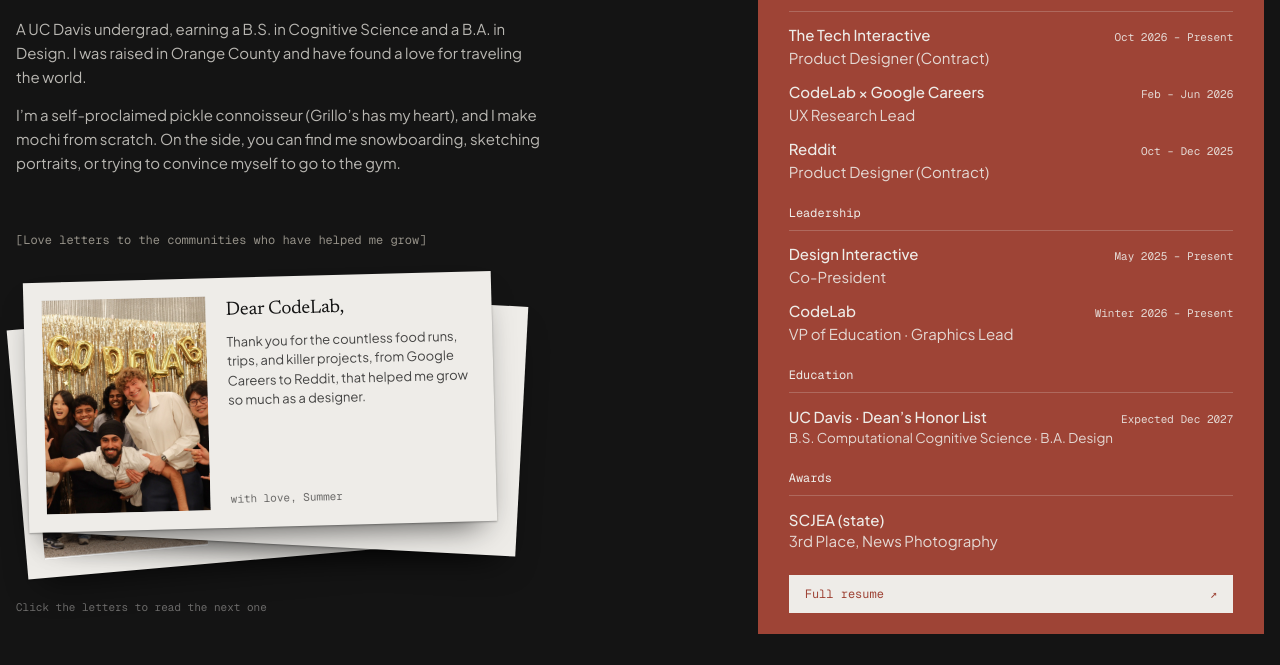
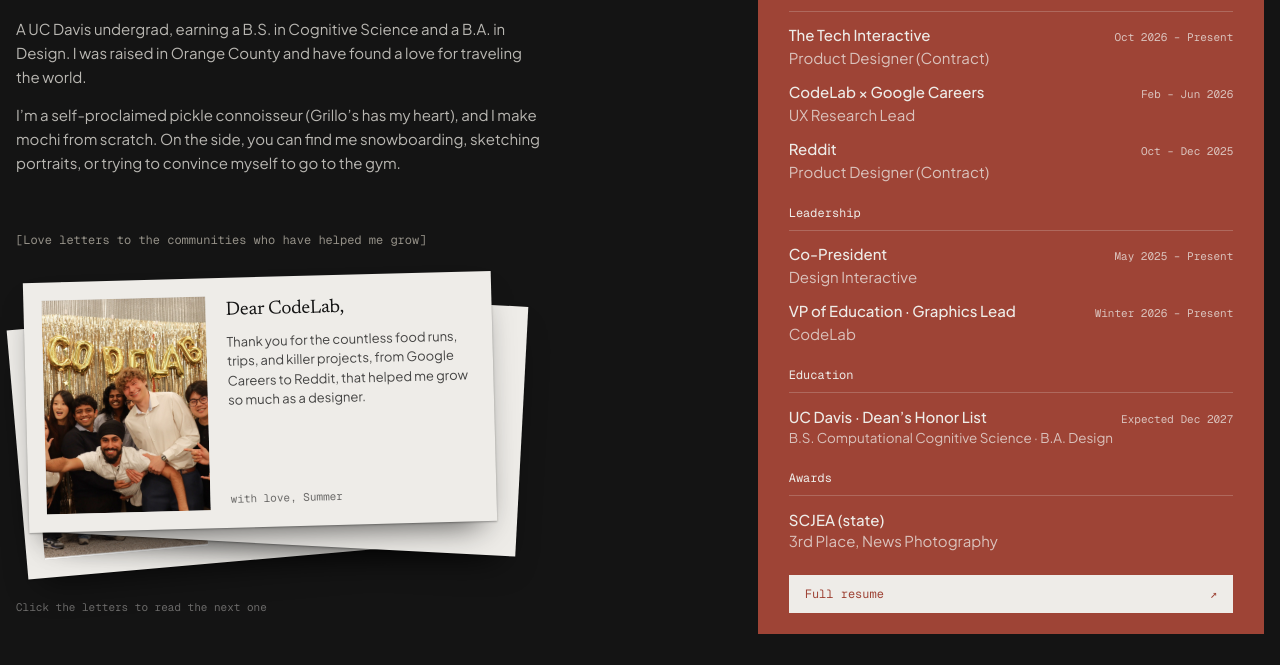
Before and after one commit to summer-sueki/summer-portfolio, a plain HTML site: page about.html in a window 1280 px wide. Shown: the part 135-800 px from the top of the page. Drawn offline with nearby package versions, Linux system fonts and the light colour scheme.

Commit message:
lighter resume text

```diff
--- a/about.html
+++ b/about.html
@@ -23,7 +23,7 @@
       /* the resume block is the rust print colour. All its text is --text (5.3:1 on the rust);
          --text-2 would only reach 3.1:1 there */
       --on-tone-line: rgba(238, 236, 232, .22);
-      --on-tone-soft: #e4d8d3;   /* --text mixed 88% into the rust: as light as text can go there and still read (4.5:1) */
+      --on-tone-soft: #dac2bc;   /* --text mixed 75% into the rust: lighter, as Summer asked (3.7:1; #e4d8d3 is the lightest that passes 4.5:1) */
       /* the letters: off-white paper (--text), with ink in the page's near-black */
       --paper-ink-2: rgba(20, 20, 20, .78);
       --paper-ink-3: rgba(20, 20, 20, .6);
@@ -258,8 +258,8 @@
         </ul>
         <h2>Leadership</h2>
         <ul>
-          <li><span class="org">Design Interactive</span><span class="when">May 2025 – Present</span><span class="role">Co-President</span></li>
-          <li><span class="org">CodeLab</span><span class="when">Winter 2026 – Present</span><span class="role">VP of Education · Graphics Lead</span></li>
+          <li><span class="org">Co-President</span><span class="when">May 2025 – Present</span><span class="role">Design Interactive</span></li>
+          <li><span class="org">VP of Education · Graphics Lead</span><span class="when">Winter 2026 – Present</span><span class="role">CodeLab</span></li>
         </ul>
         <h2>Education</h2>
         <ul>
```
Also changed, not shown: CLAUDE.md (+1 -1 lines).
